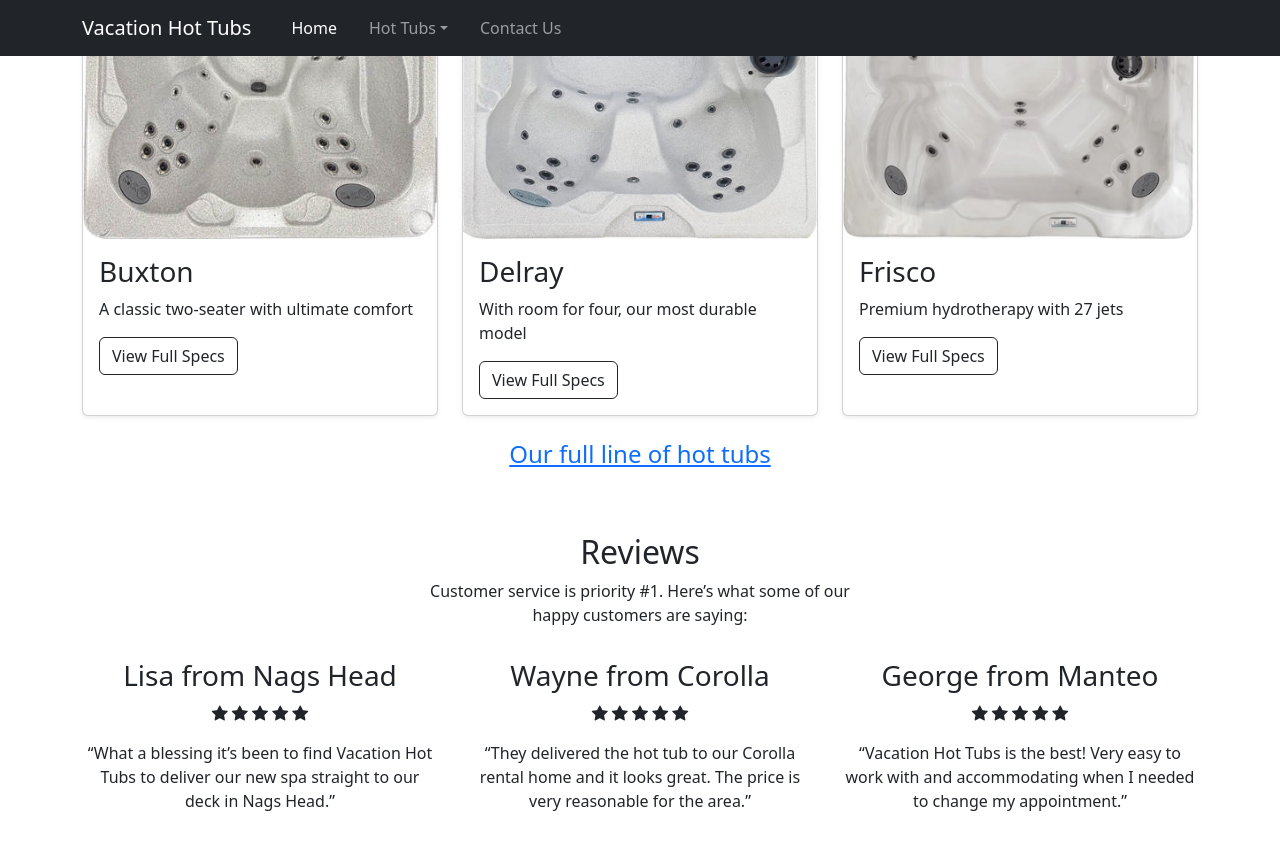
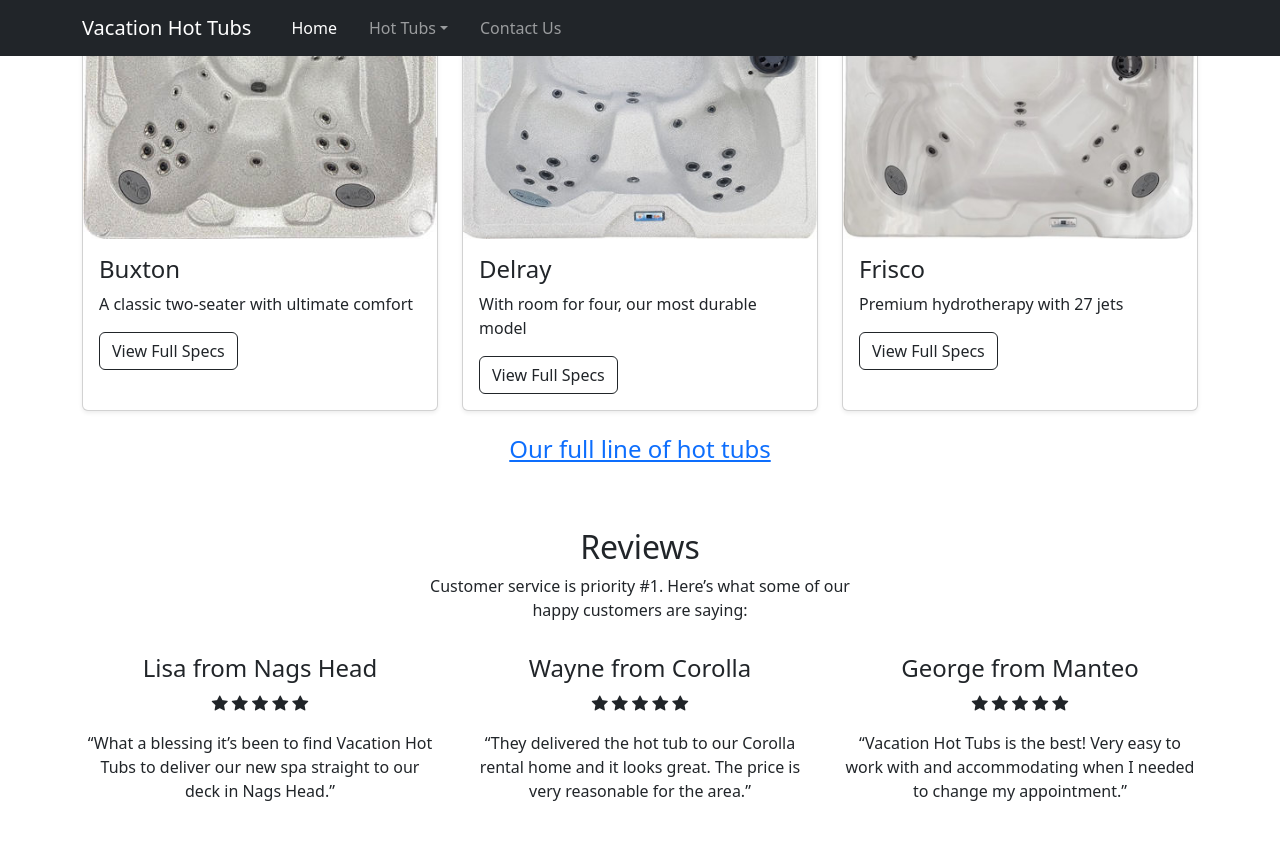
Before and after one commit to vacationhottubs/vacationhottubs.github.io, a Jekyll site: the page built from index.html, in a window 1280 px wide and 900 px high, scrolled down 787 px. Shown: the top 850 px of the window. Built offline with Jekyll 4.4.1, drawn with Linux system fonts in a browser that asks for light colours.

Commit message:
Update index.html

```diff
--- a/index.html
+++ b/index.html
@@ -23,7 +23,7 @@ excerpt: Vacation Hot Tubs provides practical and rugged hot tubs for your vacat
             <div class="card h-100 overflow-hidden shadow-sm">
               <img alt="Picture of the inside shell of a Buxton hot tub" class="card-img-top align-self-center img-fluid" src="images/hot-tubs/buxton/shell.jpg">
               <div class="card-body">
-                <h3 class="fw-light card-text">Buxton</h3>
+                <h3 class="h4 fw-light card-text">Buxton</h3>
                 <p>A classic two-seater with ultimate comfort</p>
                 <div class="btn-group">
                   <a class="btn btn-outline-dark" href="hot-tubs/buxton/" role="button">View Full Specs</a>
@@ -35,7 +35,7 @@ excerpt: Vacation Hot Tubs provides practical and rugged hot tubs for your vacat
             <div class="card h-100 overflow-hidden shadow-sm">
               <img alt="Picture of the inside shell of a Delray hot tub" class="card-img-top align-self-center img-fluid" src="images/hot-tubs/delray/shell.jpg">
               <div class="card-body">
-                <h3 class="fw-light card-text">Delray</h3>
+                <h3 class="h4 fw-light card-text">Delray</h3>
                 <p>With room for four, our most durable model</p>
                 <div class="btn-group">
                   <a class="btn btn-outline-dark" href="hot-tubs/delray/" role="button">View Full Specs</a>
@@ -47,7 +47,7 @@ excerpt: Vacation Hot Tubs provides practical and rugged hot tubs for your vacat
             <div class="card h-100 overflow-hidden shadow-sm">
               <img alt="Picture of the inside shell of a Frisco hot tub" class="card-img-top align-self-center img-fluid" src="images/hot-tubs/frisco/shell.jpg">
               <div class="card-body">
-                <h3 class="fw-light card-text">Frisco</h3>
+                <h3 class="h4 fw-light card-text">Frisco</h3>
                 <p>Premium hydrotherapy with 27 jets</p>
                 <div class="btn-group">
                   <a class="btn btn-outline-dark" href="hot-tubs/frisco/" role="button">View Full Specs</a>
@@ -68,17 +68,17 @@ excerpt: Vacation Hot Tubs provides practical and rugged hot tubs for your vacat
           </div>
           <div class="row justify-content-center gx-4">
             <div class="col-11 col-sm-10 col-md-8 col-lg-4 pt-3">
-              <h3 class="fw-light">Lisa from Nags Head</h3>
+              <h3 class="h4 fw-light">Lisa from Nags Head</h3>
               <p><i class="bi-star-fill" role="img"></i> <i class="bi-star-fill" role="img"></i> <i class="bi-star-fill" role="img"></i> <i class="bi-star-fill" role="img"></i> <i class="bi-star-fill" role="img"></i></p>
               <p>“What a blessing it’s been to find Vacation Hot Tubs to deliver our new spa straight to our deck in Nags Head.”</p>
             </div>
             <div class="col-11 col-sm-10 col-md-8 col-lg-4 pt-3">
-              <h3 class="fw-light">Wayne from Corolla </h3>
+              <h3 class="h4 fw-light">Wayne from Corolla </h3>
               <p><i class="bi-star-fill" role="img"></i> <i class="bi-star-fill" role="img"></i> <i class="bi-star-fill" role="img"></i> <i class="bi-star-fill" role="img"></i> <i class="bi-star-fill" role="img"></i></p>
               <p>“They delivered the hot tub to our Corolla rental home and it looks great. The price is very reasonable for the area.”</p>
             </div>
             <div class="col-11 col-sm-10 col-md-8 col-lg-4 pt-3">
-              <h3 class="fw-light">George from Manteo</h3>
+              <h3 class="h4 fw-light">George from Manteo</h3>
               <p><i class="bi-star-fill" role="img"></i> <i class="bi-star-fill" role="img"></i> <i class="bi-star-fill" role="img"></i> <i class="bi-star-fill" role="img"></i> <i class="bi-star-fill" role="img"></i></p>
               <p>“Vacation Hot Tubs is the best! Very easy to work with and accommodating when I needed to change my appointment.”</p>
             </div>
```
